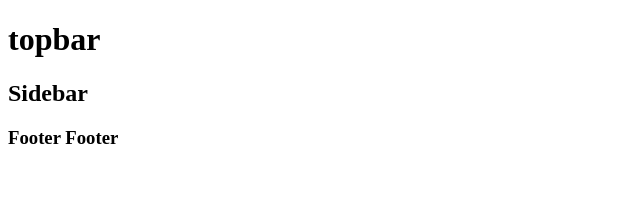
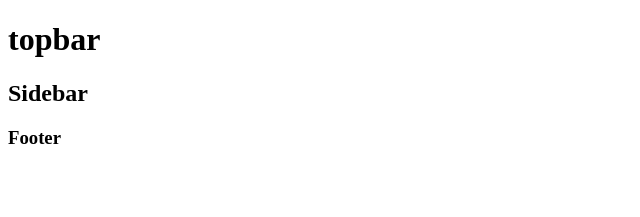
Before and after one commit to BADijkman/Student_Dashboard, a React (Create React App) app: page / in a window 1280 px wide. Shown: the top 217 px of the page, without its empty margins (0-640 px from the left). Built offline with nearby package versions, Linux system fonts and the light colour scheme; the HTML template or start-up script is replaced by a standard one.

Commit message:
Update Footer.jsx

```diff
--- a/src/components/Footer.jsx
+++ b/src/components/Footer.jsx
@@ -3,7 +3,7 @@ import React from "react";
 const footer = () => {
   return (
     <div>
-      <h3>Footer Footer</h3>
+      <h3>Footer</h3>
     </div>
   );
 };
```
